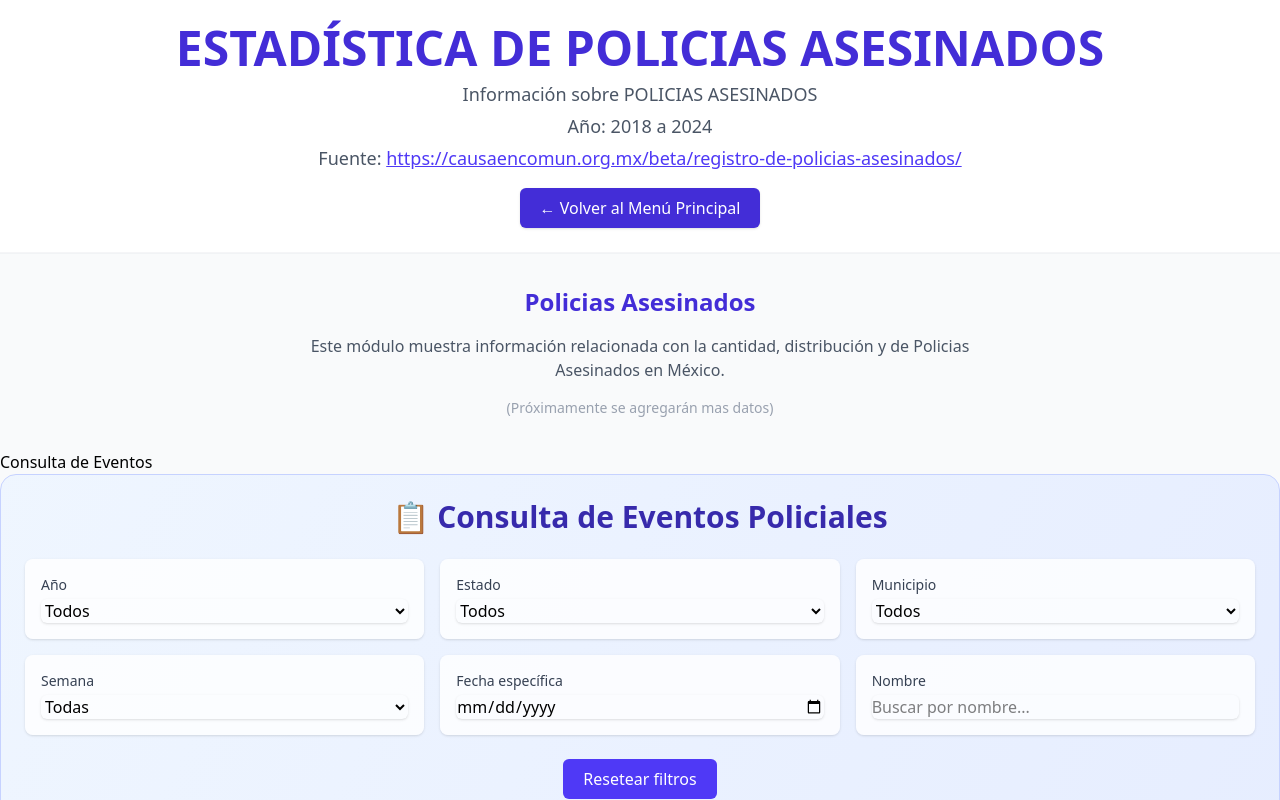
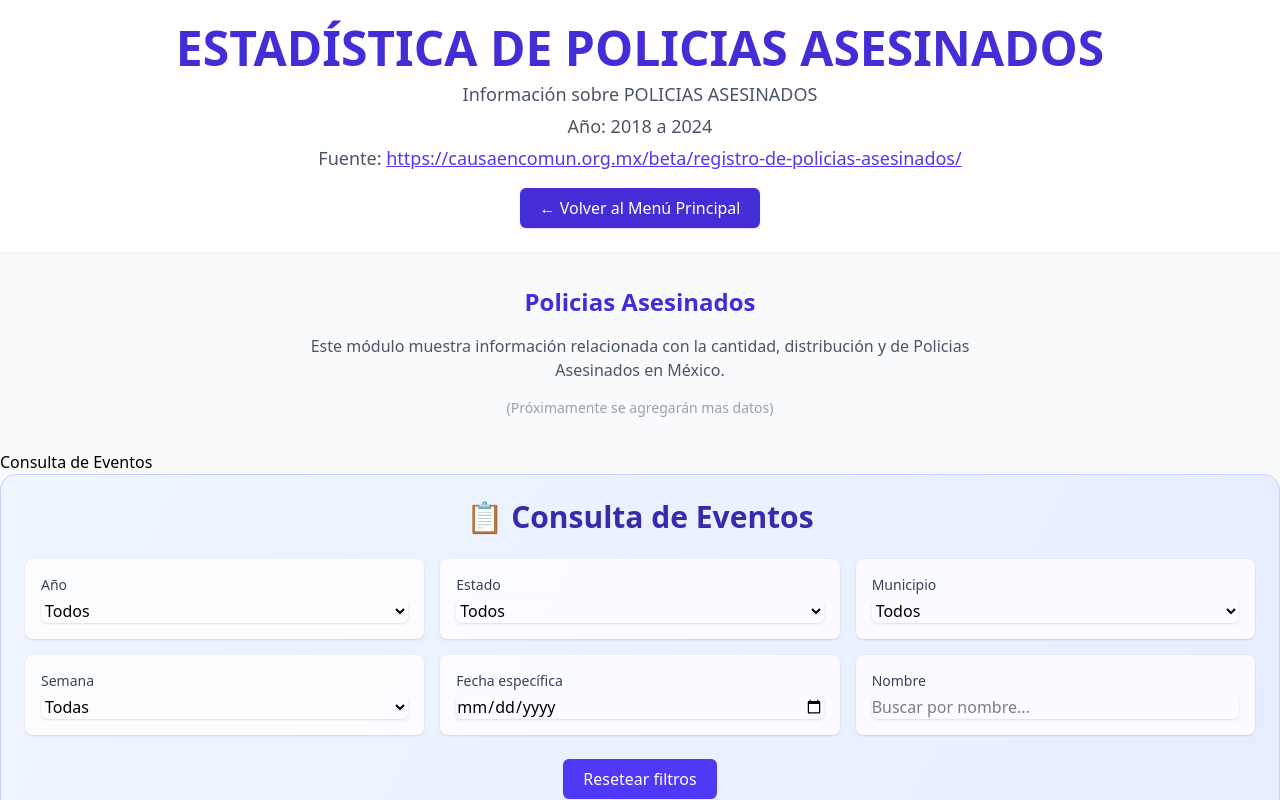
Before and after one commit to LEONAR2S/DashboardHomDiarios, a React (Vite) app: page / in a window 1280 px wide. Both pictures are taken after a click on the button "Policías Asesinados". Shown: the top 800 px of the page. Built offline with nearby package versions, Linux system fonts and the light colour scheme.

Commit message:
Fix: Actualizacion 12/10/2025

```diff
--- a/src/components/ConsultaEventos.tsx
+++ b/src/components/ConsultaEventos.tsx
@@ -155,7 +155,7 @@ const ConsultaEventos: React.FC<Props> = ({ jsonUrl, pageSize = 50 }) => {
   return (
     <div className="bg-gradient-to-br from-blue-50 to-indigo-100 p-6 rounded-2xl shadow-xl border border-indigo-200">
       <h2 className="text-3xl font-bold text-indigo-800 mb-6 text-center">
-        📋 Consulta de Eventos Policiales
+        📋 Consulta de Eventos
       </h2>
 
       {loading ? (
```
